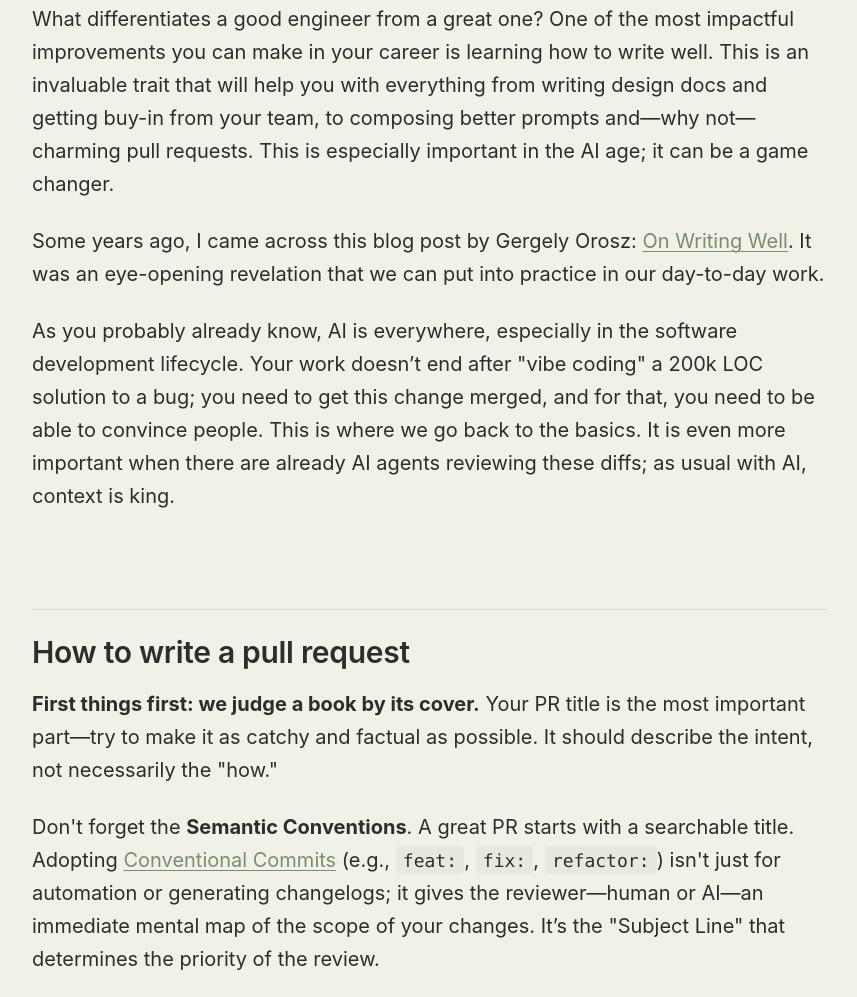
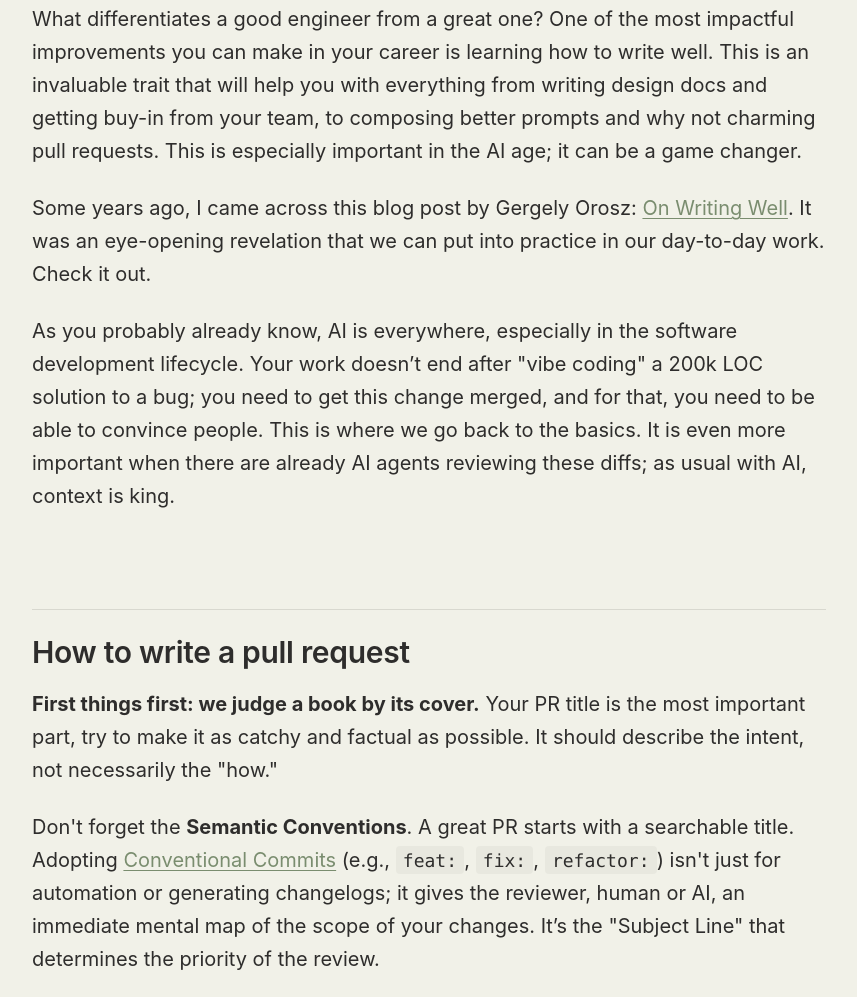
Before and after one commit to javiermolinar/javiermolinar.github.io, an Eleventy site: page content/blog/prcommentfromllm.md in a window 1280 px wide. Shown: the part 396-1393 px from the top of the page, without its empty margins (211-1068 px from the left). Built offline with nearby package versions, Linux system fonts and the light colour scheme; Eleventy itself is replaced by a stand-in of ours; some packages are replaced by stand-ins of ours; files that its build step writes are made by us from their sources; files whose address does not match are found by name; a web font is replaced by a local one; what @zachleat/heading-anchors, zod-validation-error would draw is missing.

Commit message:
small changes

```diff
--- a/content/blog/prcommentfromllm.md
+++ b/content/blog/prcommentfromllm.md
@@ -5,17 +5,17 @@ date: 2025-12-26
 tags: LLM, Pull Request, Engineering, Developer Experience, Code Review
 ---
 
-What differentiates a good engineer from a great one? One of the most impactful improvements you can make in your career is learning how to write well. This is an invaluable trait that will help you with everything from writing design docs and getting buy-in from your team, to composing better prompts and—why not—charming pull requests. This is especially important in the AI age; it can be a game changer.
+What differentiates a good engineer from a great one? One of the most impactful improvements you can make in your career is learning how to write well. This is an invaluable trait that will help you with everything from writing design docs and getting buy-in from your team, to composing better prompts and why not charming pull requests. This is especially important in the AI age; it can be a game changer.
 
-Some years ago, I came across this blog post by Gergely Orosz: [On Writing Well](https://blog.pragmaticengineer.com/on-writing-well/). It was an eye-opening revelation that we can put into practice in our day-to-day work.
+Some years ago, I came across this blog post by Gergely Orosz: [On Writing Well](https://blog.pragmaticengineer.com/on-writing-well/). It was an eye-opening revelation that we can put into practice in our day-to-day work. Check it out.
 
 As you probably already know, AI is everywhere, especially in the software development lifecycle. Your work doesn’t end after "vibe coding" a 200k LOC solution to a bug; you need to get this change merged, and for that, you need to be able to convince people. This is where we go back to the basics. It is even more important when there are already AI agents reviewing these diffs; as usual with AI, context is king.
 
 ## How to write a pull request
 
-**First things first: we judge a book by its cover.** Your PR title is the most important part—try to make it as catchy and factual as possible. It should describe the intent, not necessarily the "how."
+**First things first: we judge a book by its cover.** Your PR title is the most important part, try to make it as catchy and factual as possible. It should describe the intent, not necessarily the "how."
 
-Don't forget the **Semantic Conventions**. A great PR starts with a searchable title. Adopting [Conventional Commits](https://www.conventionalcommits.org/) (e.g., `feat:`, `fix:`, `refactor:`) isn't just for automation or generating changelogs; it gives the reviewer—human or AI—an immediate mental map of the scope of your changes. It’s the "Subject Line" that determines the priority of the review.
+Don't forget the **Semantic Conventions**. A great PR starts with a searchable title. Adopting [Conventional Commits](https://www.conventionalcommits.org/) (e.g., `feat:`, `fix:`, `refactor:`) isn't just for automation or generating changelogs; it gives the reviewer, human or AI, an immediate mental map of the scope of your changes. It’s the "Subject Line" that determines the priority of the review.
 
 GitHub is arguably one of the masters of writing pull requests. Ten years ago, they wrote an excerpt that still stands: [How to write the perfect pull request](https://github.blog/developer-skills/github/how-to-write-the-perfect-pull-request/). In short, your PR description should answer the following questions:
 
```
